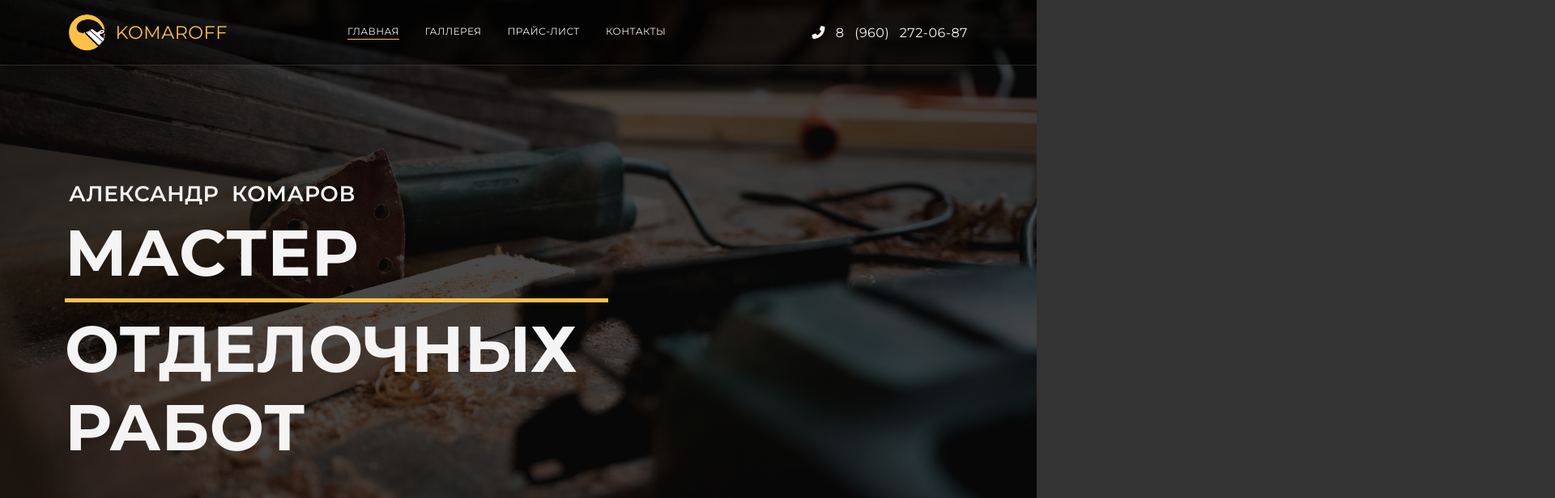
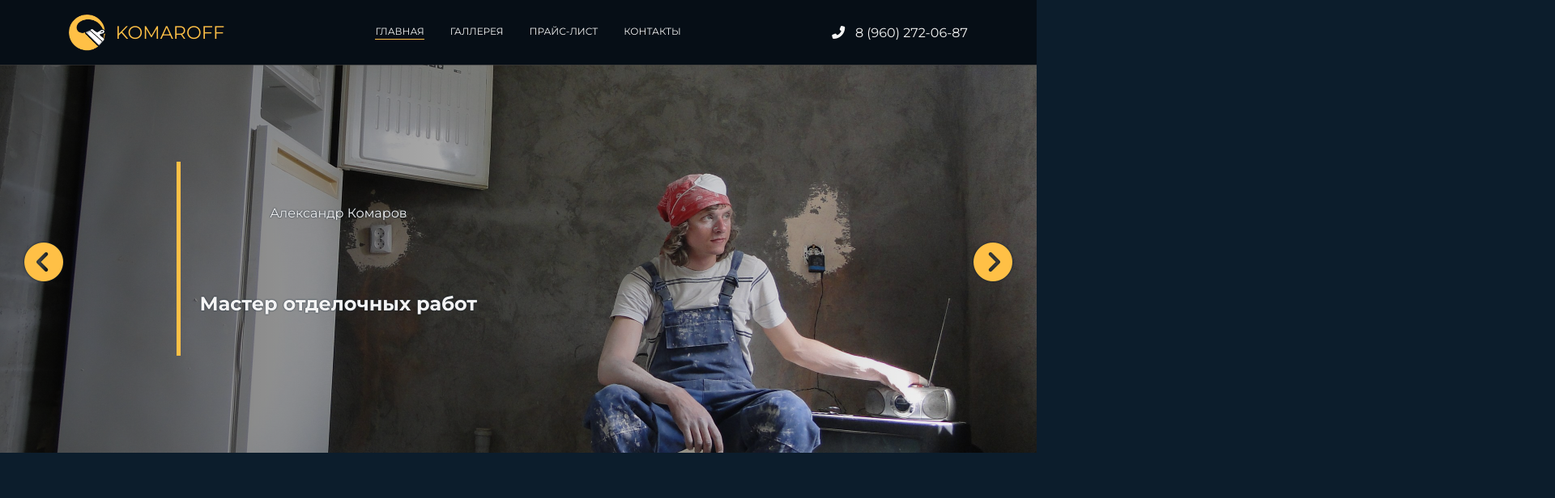
Before and after one commit to sendgn/komaroff-website, a website: page dist/index.html in a window 1280 px wide. Shown: the top 616 px of the page at 81% size, 1920 px wide, since content can reach past the window. Drawn offline with Linux system fonts and the light colour scheme.

Commit message:
restyling

```diff
--- a/scss/_config.scss
+++ b/scss/_config.scss
@@ -1,6 +1,7 @@
 // Variables
-$primary-color: #333;
+$primary-color: #0c1d2c;
 $secondary-color: #ffc046;
 $tertiary-color: #ffba31;
 $light-color: #f4f4f4;
 $medium-color: #b1b1b1;
+$dark-color: #050505;
--- a/scss/_utilities.scss
+++ b/scss/_utilities.scss
@@ -89,6 +89,9 @@
 }
 
 // Backgrounds
+.bg-dark {
+  background-color: $dark-color;
+}
 .bg-primary {
   background-color: $primary-color;
 }
--- a/scss/main.scss
+++ b/scss/main.scss
@@ -12,8 +12,8 @@ body {
   height: 100%;
   background: $primary-color;
   font-family: "Montserrat", sans-serif;
-  letter-spacing: 0.03rem;
-  word-spacing: 0.5rem;
+  // letter-spacing: 0.025rem;
+  // word-spacing: 0.5rem;
 }
 
 a {
@@ -79,6 +79,7 @@ ul {
       justify-content: center;
       align-items: center;
       height: 100%;
+      padding-left: 2rem;
     }
 
     li {
@@ -109,94 +110,47 @@ ul {
 
 // Showcase area
 #showcase {
-  & > .bg-parallax {
-    background: url("../img/showcase.jpg");
-  }
-
-  .bg-parallax {
-    background-position: center center !important;
-    background-repeat: no-repeat !important;
-    background-size: cover !important;
-    position: relative;
-    background-attachment: fixed;
-    height: 100%;
-    width: 100%;
-    overflow: hidden;
-
-    // Dark Overlay
-    &::before {
-      content: "";
-      position: absolute;
-      top: 0;
-      left: 0;
-      width: 100%;
-      height: 100%;
-      background: rgba(0, 0, 0, 0.7);
-    }
-  }
-
-  // Introduction text top container
-  & > *:nth-child(2) {
-    position: absolute;
-    top: 0;
-    left: 0;
-    width: 100%;
   height: 100%;
 
-    .container {
-      max-width: 1140px;
-      .row {
-        display: flex;
-        align-items: center;
-
-        .col {
-          flex: 0 0 60%;
-          max-width: 60%;
-          color: $light-color;
-          position: relative;
-          width: 100%;
-          text-transform: uppercase;
-
-          p {
-            font-weight: 600;
-            margin-bottom: 0.5rem;
-          }
-
-          h2 {
-            font-weight: 700;
-
-            span {
-              margin-left: -5px;
-              display: block;
-
-              &:first-child {
-                padding-bottom: 0.5rem;
-                margin-bottom: 0.6rem;
-                border-bottom: 5px solid $secondary-color;
-              }
-            }
-          }
-        }
-      }
-    }
-  }
-}
-
   // Slider
-#slider-section {
-  border-top: 5px solid $secondary-color;
-  border-bottom: 5px solid $secondary-color;
-}
-
   #slider,
   .slide-container,
   .wrap {
     width: 100%;
-  height: 35rem;
+    height: 60vh;
   }
 
   .wrap {
     position: relative;
+  }
+
+  #slider-container {
+    position: relative;
+    top: 5rem;
+
+    // Arrows
+    .arrow {
+      cursor: pointer;
+      position: absolute;
+      top: 50%;
+      margin-top: -20px;
+      text-shadow: 0 0 3px $primary-color;
+      color: $secondary-color;
+      z-index: 2;
+      transition: all 0.3s ease-in-out;
+
+      &:hover {
+        color: $light-color;
+      }
+
+      &-left {
+        left: 0;
+        margin-left: 30px;
+      }
+      &-right {
+        right: 0;
+        margin-right: 30px;
+      }
     }
 
     #slider {
@@ -204,6 +158,7 @@ ul {
         background-size: cover;
         background-position: center;
         background-repeat: no-repeat;
+        text-shadow: 0 0 2px $primary-color;
 
         .slide-container {
           text-align: center;
@@ -333,40 +288,21 @@ ul {
         }
       }
     }
-
-.arrow {
-  cursor: pointer;
-  position: absolute;
-  top: 50%;
-  margin-top: -20px;
-  text-shadow: 0 0 3px $primary-color;
-  color: $secondary-color;
-  z-index: 2;
-  transition: all 0.3s ease-in-out;
-
-  &:hover {
-    color: $light-color;
-  }
-
-  &-left {
-    left: 0;
-    margin-left: 30px;
-  }
-  &-right {
-    right: 0;
-    margin-right: 30px;
   }
 }
 
 #gallery {
+  padding-top: 3rem;
+
   .photo-container {
     display: grid;
     grid-template-columns: repeat(4, 1fr);
-    gap: 1rem;
+    // gap: 1rem;
     margin: 0 2rem 0 2rem;
 
     img {
-      width: 100%;
+      height: 300px;
+      border: 5px solid $light-color;
     }
   }
 }
```
Also changed, not shown: dist/css/main.css, dist/index.html. Lines whose indentation alone changed are shown as unchanged.
